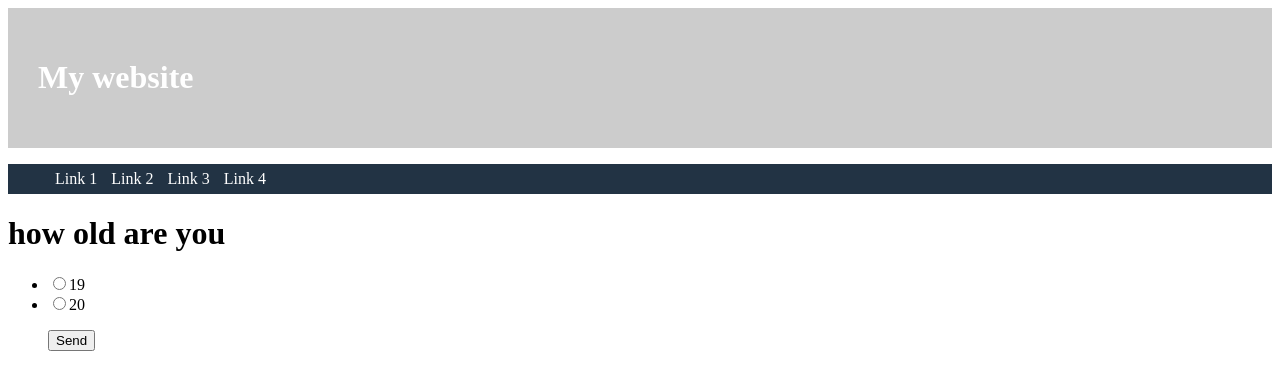
After one commit to hunghhdev/first_django, a Django app: page /polls/detail/3/ in a window 1280 px wide. The commit adds this page. Shown: the top 390 px of the page. Run offline with Django 3.2, Linux system fonts and the light colour scheme; data comes from the database, SQL or seed files in the repository; both versions use the stored data as it was after the commit.

Commit message:
submit form

```diff
--- a/mysite/polls/templates/polls/base.html
+++ b/mysite/polls/templates/polls/base.html
@@ -8,6 +8,26 @@
             padding: 30px;
             background-color: #CCC;
             color: #fff;
+        }
+        .menu{
+            background-color: #234;
+            color: #fff;
+        }
+        .menu ul li {
+            float: left;
+            padding: 6px 7px;
+        }
+        .menu ul {
+            list-style-type: none;
+        }
+        .menu ul li:hover {
+            background-color: #CCC;
+            color: #000;
+        }
+        .menu:after{
+            clear: both;
+            display: table;
+            content: "";
         }
     </style>
 </head>
--- /dev/null
+++ b/mysite/polls/templates/polls/detail_question.html
@@ -0,0 +1,16 @@
+{% extends 'polls/base.html' %}
+
+{% block content %}
+    {% if qs %}
+    <h1>{{ qs.question_text }}</h1>
+    <form action="{% url 'vote' qs.id %}" method="post">
+        {% csrf_token %}
+        <ul>
+            {% for item in qs.choice_set.all %}
+                <li><input type="radio" value="{{ item.id }}" name="choice">{{ item.choice_text }}</li>
+            {% endfor %}
+                <p><input type="submit" value="Send"></p>
+        </ul>
+    </form>
+    {% endif%}
+{% endblock %}
--- a/mysite/polls/templates/polls/questions.html
+++ b/mysite/polls/templates/polls/questions.html
@@ -3,7 +3,7 @@
 {% block content %}
     {% if questions %}
         {% for item in questions %}
-            <p>{{ item.question_text }}</p>
+            <a href="{% url 'detail' item.id %}"><p>{{ item.question_text }}</p></a>
         {% endfor %}
     {% else %}
         <h3 style="color: red">Null</h3>
--- a/mysite/polls/urls.py
+++ b/mysite/polls/urls.py
@@ -3,5 +3,7 @@ from . import views
 
 urlpatterns = [
     path('', views.index, name='index'),
-    path('list/', views.viewlist, name='view_list')
+    path('list/', views.viewlist, name='view_list'),
+    path('detail/<int:question_id>/', views.detailView, name='detail'),
+    path('<int:question_id>', views.vote, name='vote')
 ]
--- a/mysite/polls/views.py
+++ b/mysite/polls/views.py
@@ -15,3 +15,20 @@ def viewlist(request):
     list_question = Question.objects.all()
     context = {'questions': list_question}
     return render(request, 'polls/questions.html', context)
+
+
+def detailView(request, question_id):
+    q = Question.objects.get(pk=question_id)
+    return render(request, 'polls/detail_question.html', {'qs': q})
+
+
+def vote(request, question_id):
+    q = Question.objects.get(pk=question_id)
+    try:
+        data = request.POST['choice']
+        c = q.choice_set.get(pk=data)
+        c.vote = c.vote + 1
+        c.save()
+    except:
+        HttpResponse('not found choice')
+    return render(request, 'polls/result.html', {'q': q})
```
Also changed, not shown: mysite/polls/templates/polls/result.html (added, +11 -0 lines), mysite/db.sqlite3.
